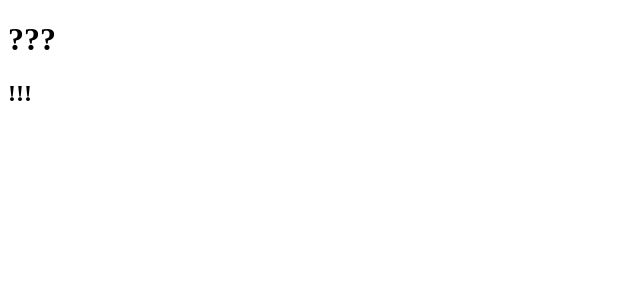
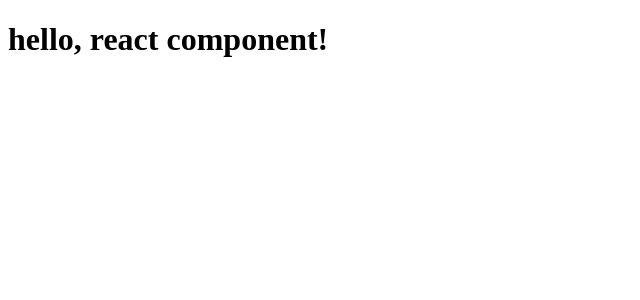
Before and after one commit to shirui0413/study-react, a React (Create React App) app: page / in a window 1280 px wide. Shown: the top 300 px of the page, without its empty margins (0-640 px from the left). Built offline with nearby package versions, Linux system fonts and the light colour scheme.

Commit message:
the first simplest sample about react component

```diff
--- /dev/null
+++ b/src/app.jsx
@@ -0,0 +1,14 @@
+// first 引入react库， 引入库后才能创建组件
+import React from "react";
+
+// 创建组件 1，用类的形式  2，用Hook形式
+// 用类的形式
+class App extends React.Component {
+    // 渲染函数
+    render () {
+        return <h1> hello, react component!</h1>
+    }
+}
+
+// 外部引用需要导出
+export default App
--- a/src/index.js
+++ b/src/index.js
@@ -1,5 +1,12 @@
 import React from 'react';
 import ReactDOM from 'react-dom';
+
+// 组件的引用
+import App from './app';
+
+
+// App是div一样的组件， 所以要放在<>中， 下面的例子是单标签的写法
+ReactDOM.render( <App/>, document.getElementById('root'));
 
 // import ReactDOM from 'react-dom/client';
 // const root = ReactDOM.createRoot(document.getElementById('root'));
@@ -10,24 +17,24 @@
 // );
 
 
-function tick() {
-  // （） -> 如果存在标签结构，并且标签结构要换行，需要用（）括起来
-  const element = (
-    <div>
-      <h1>Hello, react ！</h1>
-      <h2>the time is { new Date().toLocaleTimeString()}.</h2>
-    </div>
-  )
-  // 没加（）也没有报错，版本问题？
-  const element2 =
-  <div>
-    <h1> ???</h1>
-    <h2>!!!</h2>
-  </div>
+// function tick() {
+//   // （） -> 如果存在标签结构，并且标签结构要换行，需要用（）括起来
+//   const element = (
+//     <div>
+//       <h1>Hello, react ！</h1>
+//       <h2>the time is { new Date().toLocaleTimeString()}.</h2>
+//     </div>
+//   )
+//   // 没加（）也没有报错，版本问题？
+//   const element2 =
+//   <div>
+//     <h1> ???</h1>
+//     <h2>!!!</h2>
+//   </div>
 
-  // react 渲染
-  ReactDOM.render( element2, document.getElementById('root'));
-}
+//   // react 渲染
+//   ReactDOM.render( element2, document.getElementById('root'));
+// }
 
-// 方法调用
-setInterval(tick, 1000);
+// // 方法调用
+// setInterval(tick, 1000);
```
